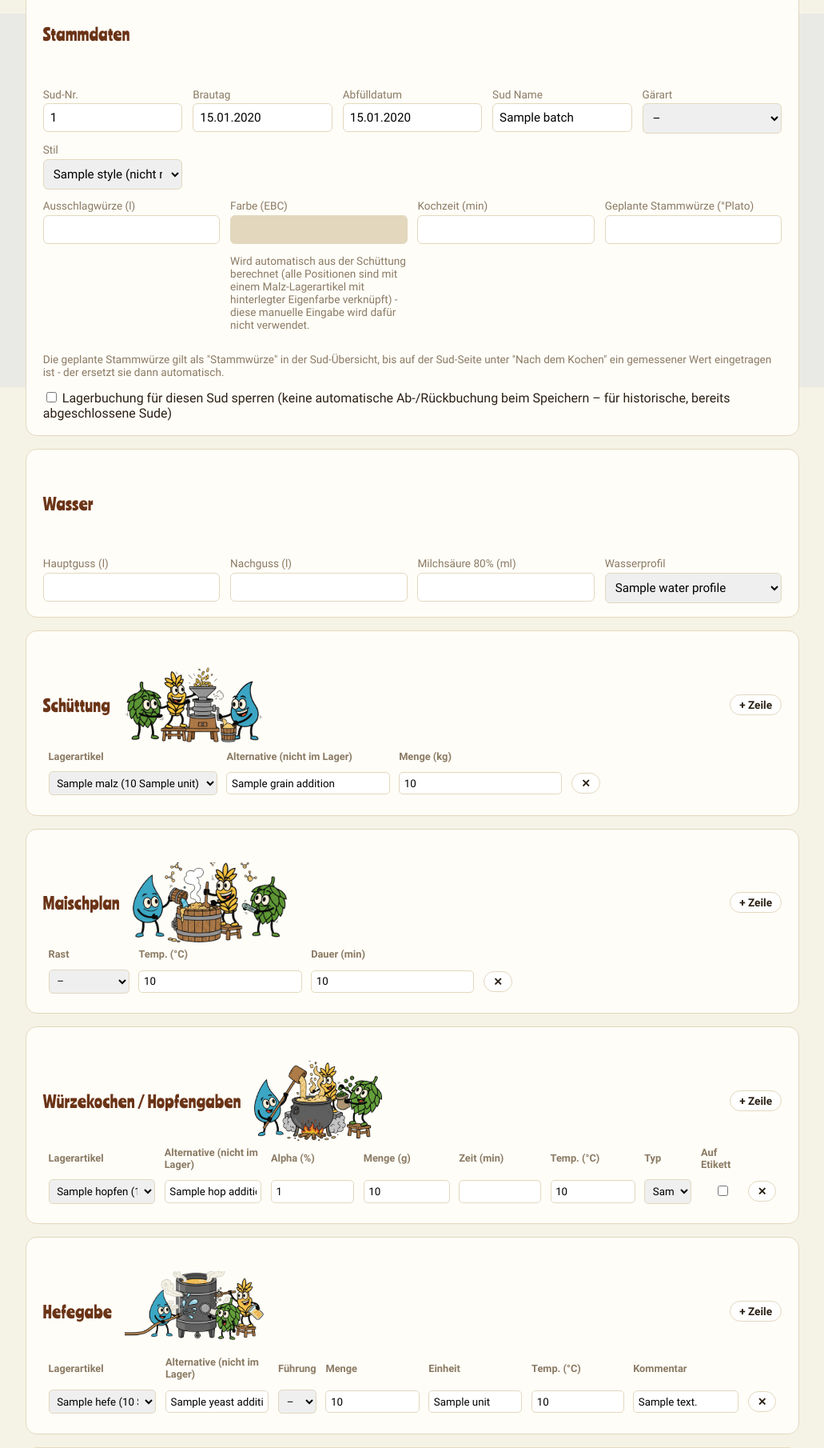
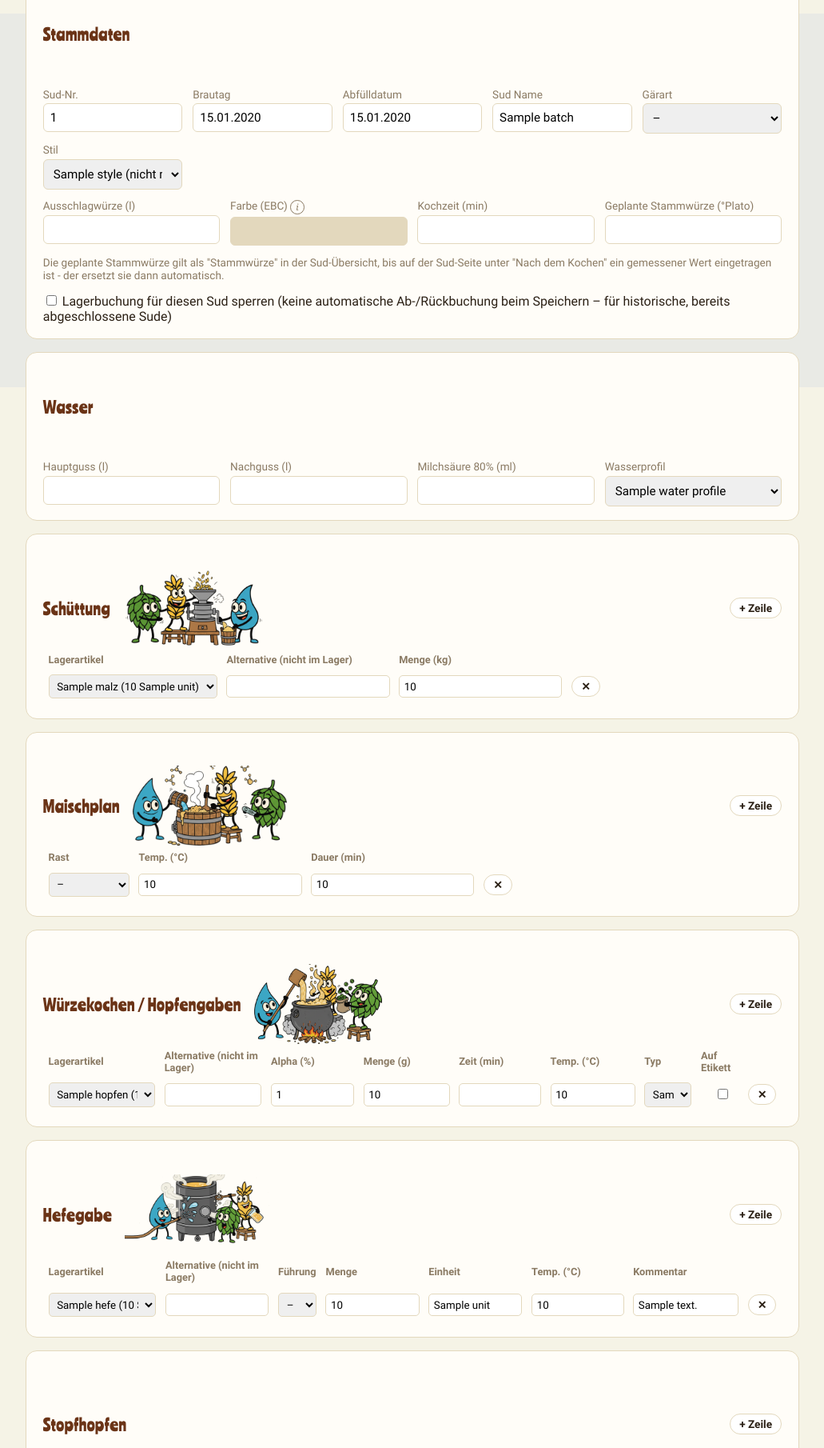
Before and after one commit to macgaiser/HighValley-BrewLog, a FastAPI app: template app/templates/batch_form.html in a window 1280 px wide. Shown: the part 316-2126 px from the top of the page at 80% size, without its empty margins (124-1155 px from the left). Run offline with FastAPI, Linux system fonts and the light colour scheme; the template is opened without the code that fills it: most values are stand-ins (such as "Sample title", 1, 10 or a date in 2020); grey boxes marked "Sample" are stand-in pictures.

Commit message:
EBC-Hinweis als Info-Button statt Dauertext + Bug: "Alternative"-Feld sammelte Lagerartikel-Namen an
EBC-Info-Button:
- Der Hinweistext bei automatisch berechneter Farbe erscheint jetzt nur
  noch auf Klick auf einen kleinen "i"-Button neben dem Label, statt
  dauerhaft eingeblendet zu sein.

Bug-Fix "Alternative (nicht im Lager)":
- Bei Hopfengaben wurden Lagerartikel-Name und "Alternative"-Feld beim
  Speichern zu einer Zeichenkette kombiniert ("Name + Alternative") und
  dieses Ergebnis dann als Wert von hop_name gespeichert. Beim nächsten
  Öffnen des Formulars zeigte das "Alternative"-Feld genau diesen bereits
  kombinierten Wert wieder an - ein erneutes Speichern kombinierte ihn
  dadurch nochmal, mit jedem Bearbeiten wuchs die Kette ("Name + Name +
  Name..."). _resolve_hop_name() entfernt, Hopfen nutzt jetzt wie Malz/
  Hefe/Stopfhopfen einheitlich _resolve_ingredient_name() (Lagerartikel
  gewinnt immer, wenn ausgewählt - keine Kombination mehr).
- Das "Alternative"-Feld zeigt beim Öffnen des Formulars jetzt nur noch
  dann einen Wert, wenn KEIN Lagerartikel verknüpft ist (bei Malz, Hopfen,
  Hefe, Stopfhopfen) - verhindert grundsätzlich, dass dort automatisch
  etwas hineingeschrieben wird. Bleibt es leer, bleibt es leer.
- Stopfhopfen hatte zusätzlich einen eigenen Bug: ohne Text im
  "Alternative"-Feld wurde die ganze Zeile beim Speichern übersprungen,
  auch wenn ein Lagerartikel ausgewählt war (name.strip() als einzige
  Bedingung). Jetzt wie bei Malz/Hopfen: Zeile bleibt, wenn Lagerartikel
  ODER Alternative-Text vorhanden ist.

Co-Authored-By: Claude Sonnet 5 <noreply@anthropic.com>
Claude-Session: https://claude.ai/code/session_012cmh8vBpo4xaiKC3AG6YBo

```diff
--- a/app/routers/batches.py
+++ b/app/routers/batches.py
@@ -107,19 +107,6 @@ def _resolve_ingredient_name(session: Session, manual_name: str, inventory_item_
         if item:
             return item.name
     return manual_name.strip()
-
-
-def _resolve_hop_name(session: Session, manual_name: str, inventory_item_id: int | None) -> str:
-    """Wie _resolve_ingredient_name, aber bei Hopfen werden Lagerartikel UND
-    Alternative kombiniert, falls ausnahmsweise mal beide Felder gefuellt
-    sind (Normalfall bleibt: nur eines von beiden ist ausgefuellt) - so geht
-    z.B. auf dem Etikett keine der beiden Angaben verloren."""
-    manual = manual_name.strip()
-    if inventory_item_id:
-        item = session.get(InventoryItem, inventory_item_id)
-        if item:
-            return f"{item.name} + {manual}" if manual else item.name
-    return manual
 
 
 @router.get("")
@@ -373,7 +360,7 @@ async def _apply_form_to_batch(batch: Batch, form, session: Session) -> None:
             HopAddition(
                 batch_id=batch.id,
                 position=i,
-                hop_name=_resolve_hop_name(session, names[i], hop_inv_id),
+                hop_name=_resolve_ingredient_name(session, names[i], hop_inv_id),
                 alpha_acid_percent=round(alpha, 1) if alpha is not None else None,
                 amount_g=_f(hop_amounts[i]) or 0,
                 time_min=_f(times[i]) if i < len(times) else None,
@@ -413,17 +400,18 @@ async def _apply_form_to_batch(batch: Batch, form, session: Session) -> None:
     timings = form.getlist("dryhop_timing")
     dryhop_amounts = form.getlist("dryhop_amount_g")
     dryhop_inv_ids = form.getlist("dryhop_inventory_id")
-    for i, name in enumerate(names):
-        if not name.strip():
+    for i in range(len(names)):
+        dryhop_inv_id = int(dryhop_inv_ids[i]) if i < len(dryhop_inv_ids) and dryhop_inv_ids[i] else None
+        if not names[i].strip() and not dryhop_inv_id:
             continue
         session.add(
             DryHopAddition(
                 batch_id=batch.id,
                 position=i,
-                hop_name=name.strip(),
+                hop_name=_resolve_ingredient_name(session, names[i], dryhop_inv_id),
                 timing_label=timings[i].strip() if i < len(timings) else "",
                 amount_g=_f(dryhop_amounts[i]) or 0,
-                inventory_item_id=int(dryhop_inv_ids[i]) if i < len(dryhop_inv_ids) and dryhop_inv_ids[i] else None,
+                inventory_item_id=dryhop_inv_id,
             )
         )
 
--- a/app/static/app.js
+++ b/app/static/app.js
@@ -90,7 +90,8 @@ updateCompareButton();
 function updateColorEbcAutoState() {
   const input = document.getElementById("color-ebc-input");
   const hint = document.getElementById("color-ebc-auto-hint");
-  if (!input || !hint) return;
+  const infoBtn = document.getElementById("color-ebc-info-btn");
+  if (!input || !hint || !infoBtn) return;
   const linked = Array.from(document.querySelectorAll("[data-grain-select]")).map((select) => {
     if (!select.value) return false;
     const opt = select.options[select.selectedIndex];
@@ -98,10 +99,17 @@ function updateColorEbcAutoState() {
   });
   const auto = linked.length > 0 && linked.every(Boolean);
   input.readOnly = auto;
-  hint.hidden = !auto;
+  infoBtn.hidden = !auto;
+  if (!auto) hint.hidden = true; // Info-Button verschwindet -> Text mit zuklappen
 }
 document.addEventListener("change", (event) => {
   if (event.target.closest("[data-grain-select]")) updateColorEbcAutoState();
+});
+document.addEventListener("click", (event) => {
+  if (event.target.closest("#color-ebc-info-btn")) {
+    const hint = document.getElementById("color-ebc-auto-hint");
+    hint.hidden = !hint.hidden;
+  }
 });
 updateColorEbcAutoState();
 
--- a/app/static/style.css
+++ b/app/static/style.css
@@ -60,6 +60,29 @@ input[readonly] {
   background: var(--border);
   color: var(--muted);
   cursor: not-allowed;
+}
+.info-btn:not([hidden]) {
+  display: inline-flex;
+  align-items: center;
+  justify-content: center;
+}
+.info-btn {
+  width: 1.1rem;
+  height: 1.1rem;
+  border-radius: 50%;
+  border: 1px solid var(--muted);
+  background: var(--card-bg);
+  color: var(--muted);
+  font-size: 0.7rem;
+  font-style: italic;
+  font-family: Georgia, serif;
+  line-height: 1;
+  cursor: pointer;
+  padding: 0;
+  vertical-align: middle;
+}
+.info-btn:hover {
+  background: var(--border);
 }
 body::before {
   content: "";
--- a/app/templates/batch_form.html
+++ b/app/templates/batch_form.html
@@ -54,7 +54,7 @@
     <div class="field-row" style="margin-top: 0.8rem;">
       <div><label>Ausschlagwürze (l)</label><input type="number" step="0.1" name="target_volume_l" value="{{ batch.target_volume_l if batch else '' }}"></div>
       <div>
-        <label>Farbe (EBC)</label>
+        <label>Farbe (EBC) <button type="button" class="info-btn" id="color-ebc-info-btn" hidden title="Info anzeigen" aria-label="Info anzeigen">i</button></label>
         <input type="number" step="0.1" name="color_ebc" id="color-ebc-input" value="{{ batch.color_ebc if batch else '' }}">
         <p class="hint" id="color-ebc-auto-hint" hidden>Wird automatisch aus der Schüttung berechnet (alle Positionen sind mit einem Malz-Lagerartikel mit hinterlegter Eigenfarbe verknüpft) - diese manuelle Eingabe wird dafür nicht verwendet.</p>
       </div>
@@ -98,7 +98,7 @@
         {% for g in (batch.grain_additions if batch else []) %}
         <tr>
           <td>{{ inv_select('malz', inventory.malz, g.inventory_item_id, 'grain_inventory_id') }}</td>
-          <td><input type="text" name="grain_malt_name" value="{{ g.malt_name }}"></td>
+          <td><input type="text" name="grain_malt_name" value="{{ '' if g.inventory_item_id else g.malt_name }}"></td>
           <td><input type="number" step="0.01" name="grain_amount_kg" value="{{ g.amount_kg }}"></td>
           <td><button class="btn btn-small" data-remove-row>✕</button></td>
         </tr>
@@ -162,7 +162,7 @@
         {% for h in (batch.hop_additions if batch else []) %}
         <tr>
           <td>{{ inv_select('hopfen', inventory.hopfen, h.inventory_item_id, 'hop_inventory_id', inventory.sonstiges) }}</td>
-          <td><input type="text" name="hop_name" value="{{ h.hop_name }}"></td>
+          <td><input type="text" name="hop_name" value="{{ '' if h.inventory_item_id else h.hop_name }}"></td>
           <td><input type="number" step="0.1" name="hop_alpha" value="{{ h.alpha_acid_percent|round(1) if h.alpha_acid_percent is not none else '' }}"></td>
           <td><input type="number" step="0.1" name="hop_amount_g" value="{{ h.amount_g }}"></td>
           <td><input type="number" step="1" name="hop_time_min" value="{{ h.time_min }}"></td>
@@ -213,7 +213,7 @@
         {% for y in (batch.yeast_additions if batch else []) %}
         <tr>
           <td>{{ inv_select('hefe', inventory.hefe, y.inventory_item_id, 'yeast_inventory_id') }}</td>
-          <td><input type="text" name="yeast_name" value="{{ y.yeast_name }}"></td>
+          <td><input type="text" name="yeast_name" value="{{ '' if y.inventory_item_id else y.yeast_name }}"></td>
           <td>
             <select name="yeast_generation">
               <option value="">–</option>
@@ -258,7 +258,7 @@
         {% for d in (batch.dry_hop_additions if batch else []) %}
         <tr>
           <td>{{ inv_select('hopfen', inventory.hopfen, d.inventory_item_id, 'dryhop_inventory_id') }}</td>
-          <td><input type="text" name="dryhop_name" value="{{ d.hop_name }}"></td>
+          <td><input type="text" name="dryhop_name" value="{{ '' if d.inventory_item_id else d.hop_name }}"></td>
           <td><input type="text" name="dryhop_timing" value="{{ d.timing_label }}"></td>
           <td><input type="number" step="0.1" name="dryhop_amount_g" value="{{ d.amount_g }}"></td>
           <td><button class="btn btn-small" data-remove-row>✕</button></td>
```
